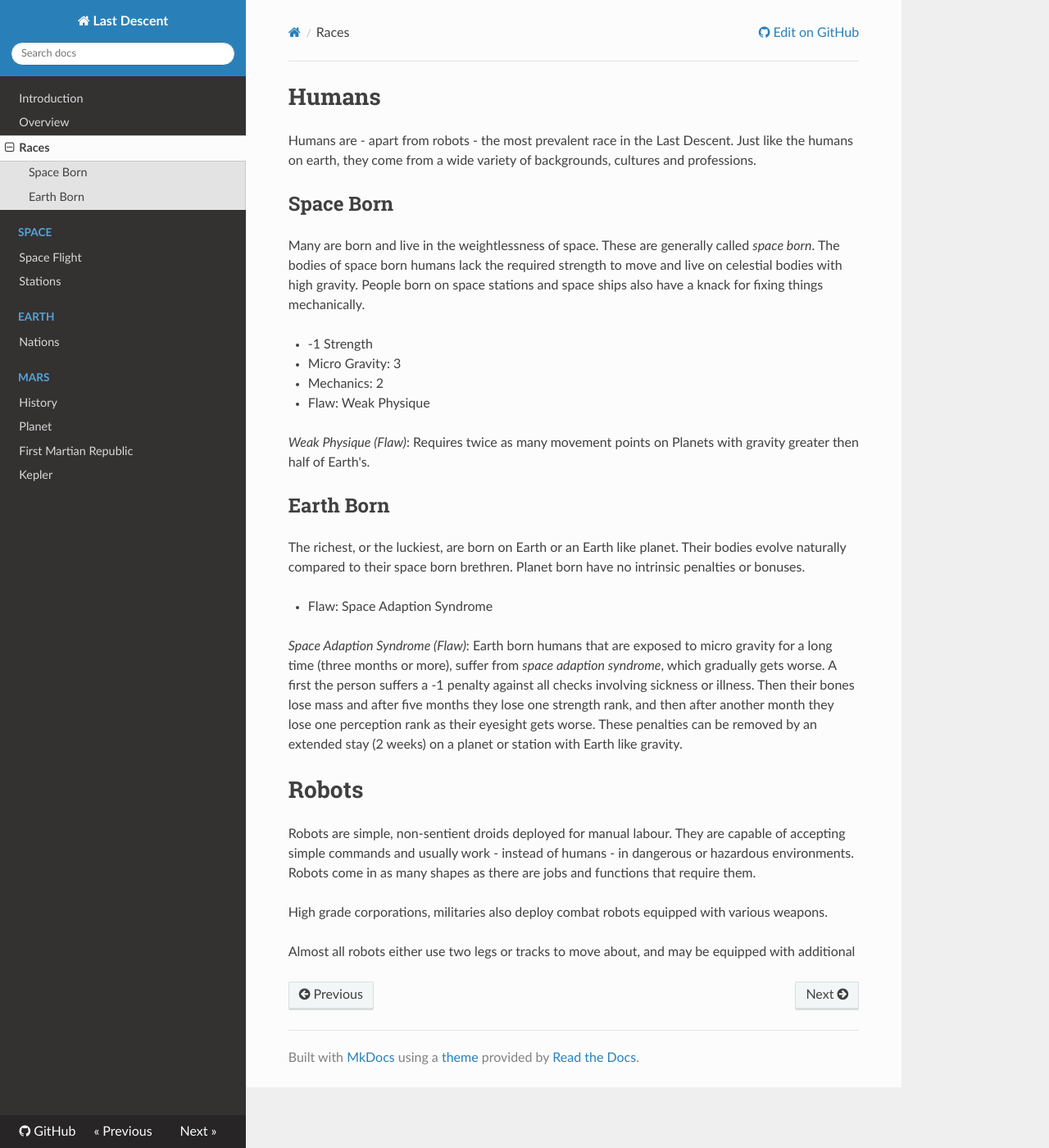
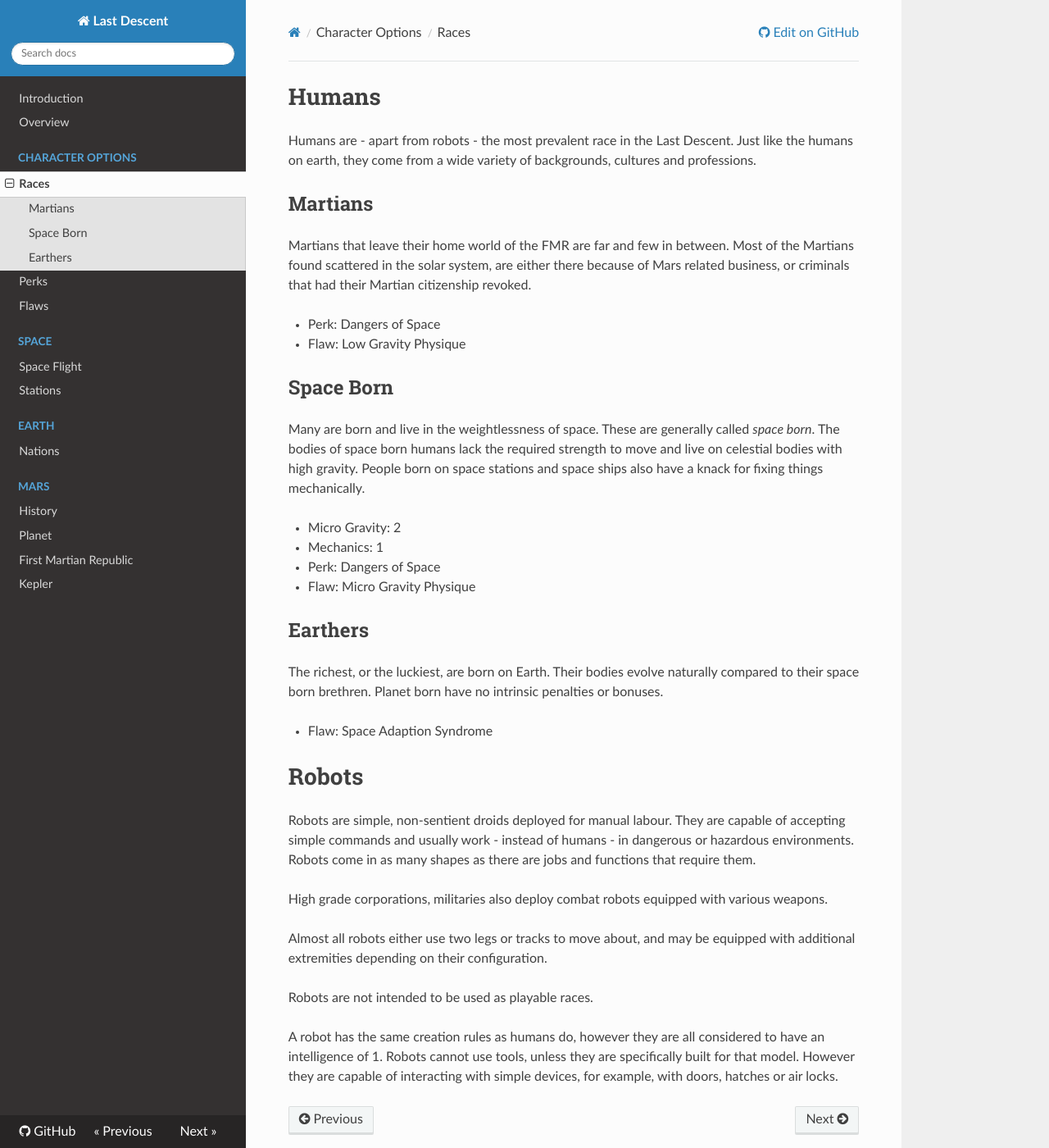
Before and after one commit to ehrpg/lastdescent, an MkDocs documentation site: the page built from docs/races.md, in a window 1280 px wide and 1400 px high. Shown: the whole window at 82% size. Built offline with MkDocs 1.6.1, drawn with Linux system fonts in a browser that asks for light colours; nearby versions of some CDN libraries; old or Windows-style settings are respelled for this version of MkDocs.

Commit message:
Streamline races with perks and flaws

```diff
--- a/docs/races.md
+++ b/docs/races.md
@@ -3,6 +3,16 @@
 Humans are - apart from robots - the most prevalent race in the Last Descent.
 Just like the humans on earth, they come from a wide variety of backgrounds,
 cultures and professions.
+
+## Martians
+
+Martians that leave their home world of the FMR are far and few in between.
+Most of the Martians found scattered in the solar system, are either there
+because of Mars related business, or criminals that had their Martian
+citizenship revoked.
+
+- Perk: Dangers of Space
+- Flaw: Low Gravity Physique
 
 ## Space Born
 
@@ -11,30 +21,18 @@ called _space born_. The bodies of space born humans lack the required strength
 to move and live on celestial bodies with high gravity. People born on space
 stations and space ships also have a knack for fixing things mechanically.
 
-- -1 Strength
-- Micro Gravity: 3
-- Mechanics: 2
-- Flaw: Weak Physique
+- Micro Gravity: 2
+- Mechanics: 1
+- Perk: Dangers of Space
+- Flaw: Micro Gravity Physique
 
-_Weak Physique (Flaw)_: Requires twice as many movement points on Planets with
-gravity greater then half of Earth's.
+## Earthers
 
-## Earth Born
-
-The richest, or the luckiest, are born on Earth or an Earth like planet. Their
-bodies evolve naturally compared to their space born brethren. Planet born have
-no intrinsic penalties or bonuses.
+The richest, or the luckiest, are born on Earth. Their bodies evolve naturally
+compared to their space born brethren. Planet born have no intrinsic penalties
+or bonuses.
 
 - Flaw: Space Adaption Syndrome
-
-_Space Adaption Syndrome (Flaw)_: Earth born humans that are exposed to micro
-gravity for a long time (three months or more), suffer from
-_space adaption syndrome_, which gradually gets worse. A first the person
-suffers a -1 penalty against all checks involving sickness or illness. Then
-their bones lose mass and after five months they lose one strength rank, and
-then after another month they lose one perception rank as their eyesight gets
-worse. These penalties can be removed by an extended stay (2 weeks) on a planet
-or station with Earth like gravity.
 
 # Robots
 
@@ -47,4 +45,11 @@ High grade corporations, militaries also deploy combat robots equipped with
 various weapons.
 
 Almost all robots either use two legs or tracks to move about, and may be
-equipped with additional
+equipped with additional extremities depending on their configuration.
+
+Robots are not intended to be used as playable races.
+
+A robot has the same creation rules as humans do, however they are all
+considered to have an intelligence of 1. Robots cannot use tools, unless they
+are specifically built for that model. However they are capable of interacting
+with simple devices, for example, with doors, hatches or air locks.
--- a/mkdocs.yml
+++ b/mkdocs.yml
@@ -7,7 +7,10 @@ theme: readthedocs
 pages:
   - Introduction: 'index.md'
   - Overview: 'overview.md'
-  - Races: 'races.md'
+  - 'Character Options':
+    - Races: 'races.md'
+    - Perks: 'perks.md'
+    - Flaws: 'flaws.md'
   - Space:
       - Space Flight: 'space/flight.md'
       - Stations: 'space/stations.md'
```
Also changed, not shown: docs/flaws.md (added, +33 -0 lines), docs/perks.md (added, +11 -0 lines).
